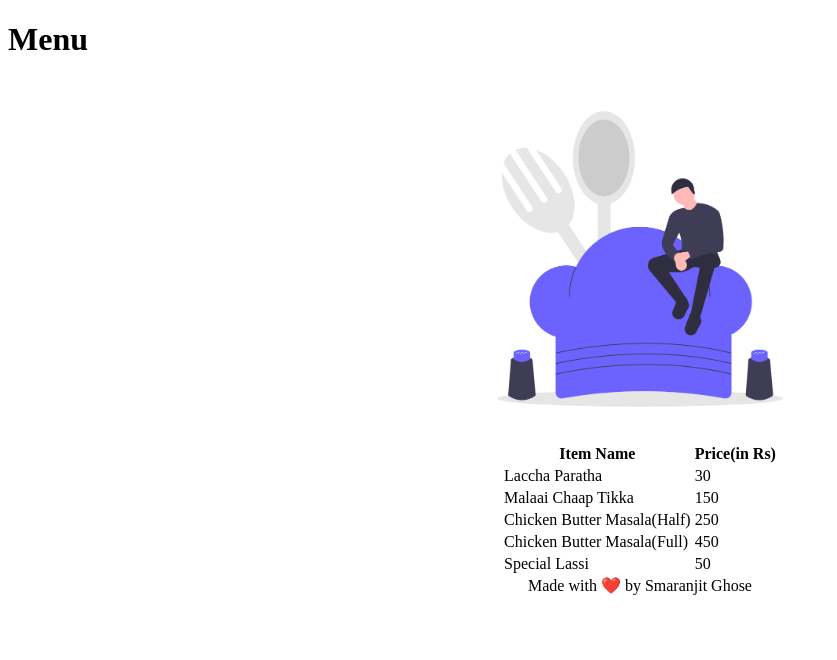
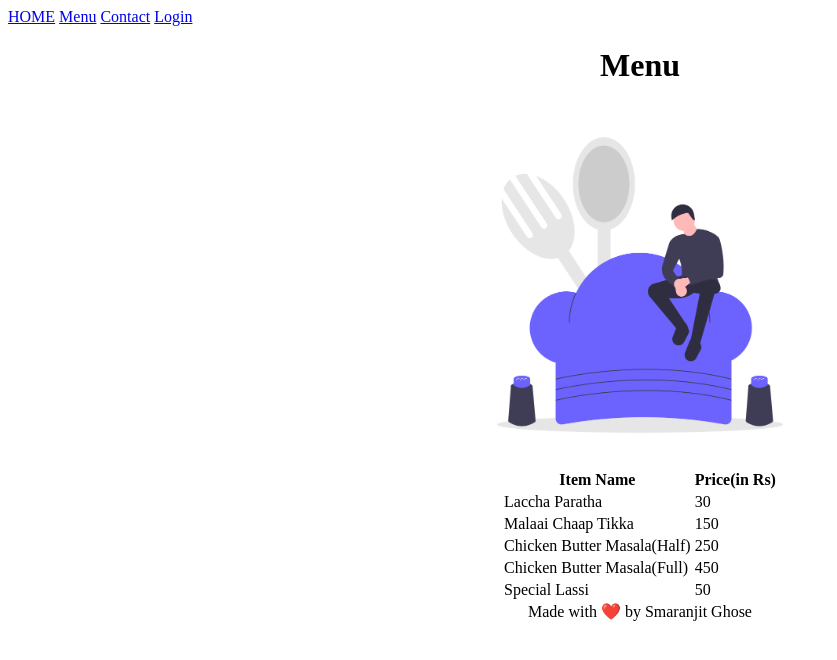
Before and after one commit to smaranjitghose/food_ordering_system, a plain HTML site: page menu.html in a window 1280 px wide. Shown: the whole page, without its empty margins (0-837 px from the left). Drawn offline with Linux system fonts and the light colour scheme.

Commit message:
Added Nav Bar to all pages for Week 1

```diff
--- a/menu.html
+++ b/menu.html
@@ -13,14 +13,19 @@
     <title>HR05|Menu</title>
     <!--Title of the page-->
 </head>
-
-<body>
     <!--Content of the web page-->
-    <h1>Menu</h1>
-    <center>
-        <img src = "assets/menu.png" width = 30% alt = "Menu">
-    </center>
-    <center>
+    <body>
+        <!-- Navigation Bar -->
+        <div class="nav-bar">
+            <a href="./index.html">HOME</a>
+            <a href="./menu.html">Menu</a>
+            <a href="./contact.html">Contact</a>
+            <a href="./login.html">Login</a>
+        </div>
+        <!--Header-->
+        <center><h1>Menu</h1></center>
+        <center><img src = "assets/menu.png" width = 30% alt = "Menu"></center>
+        <center>
         <table>
             <tr><th>Item Name</th>
                 <th>Price(in Rs)</th>
```
Also changed, not shown: contact.html (+11 -3 lines), index.html (+10 -1 lines), login.html (+11 -4 lines).
